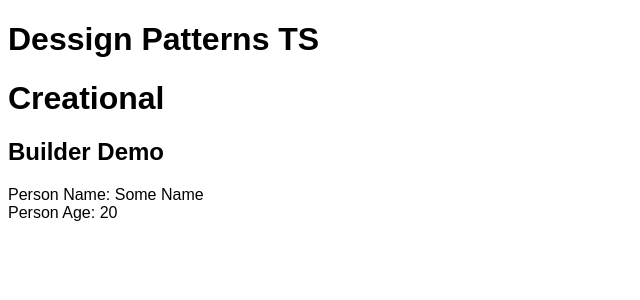
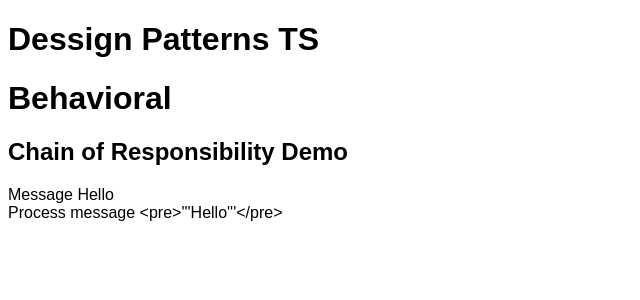
Before and after one commit to volodymyrkr/DesignPatternsTS, a React (Create React App) app: page / in a window 1280 px wide. Shown: the top 300 px of the page, without its empty margins (0-640 px from the left). Built offline with nearby package versions, Linux system fonts and the light colour scheme.

Commit message:
Behavioral pattern Chain of responsibility

```diff
--- a/src/index.tsx
+++ b/src/index.tsx
@@ -4,7 +4,8 @@ import { render } from "react-dom";
 import "./styles.css";
 // import Demo from "./patterns/structural/adapter/Demo";
 // import Demo from "./patterns/structural/bridge/Demo";
-import Demo from "./patterns/creational/builder/Demo";
+// import Demo from "./patterns/creational/builder/Demo";
+import Demo from "./patterns/behavioral/chain-of-responsibility/Demo";
 
 function App() {
   return (
--- /dev/null
+++ b/src/patterns/behavioral/chain-of-responsibility/Demo.tsx
@@ -0,0 +1,60 @@
+import * as React from "react";
+
+abstract class MessageSender {
+  messageSender: MessageSender | undefined;
+
+  constructor(messageSender?: MessageSender) {
+    if (!!messageSender) this.messageSender = messageSender;
+  }
+
+  abstract handle(msg: string): string;
+}
+
+class TripleQuotesMessageSender extends MessageSender {
+  handle(msg: string): string {
+    let result = `'''${msg}'''`;
+    if (!!this.messageSender) {
+      return this.messageSender.handle(result);
+    }
+    return result;
+  }
+}
+
+class BoldMessageSender extends MessageSender {
+  handle(msg: string): string {
+    let result = `<pre>${msg}</pre>`
+    if (!!this.messageSender) {
+      return this.messageSender.handle(result);
+    }
+    return result;
+  }
+}
+
+class ConsoleOutterMessageSender extends MessageSender {
+  handle(msg: string): string {
+    return msg;
+  }
+}
+
+function Demo() {
+  let message = "Hello";
+  let messageSender: MessageSender = new TripleQuotesMessageSender(
+    new BoldMessageSender(
+      new ConsoleOutterMessageSender()
+    )
+  );
+
+
+  return (
+    <div>
+      <h1>Behavioral</h1>
+      <h2>Chain of Responsibility Demo</h2>
+      <div>
+        <div>Message {message}</div>
+        <div>Process message {messageSender.handle(message)}</div>
+      </div>
+    </div>
+  );
+}
+
+export default Demo;
```
